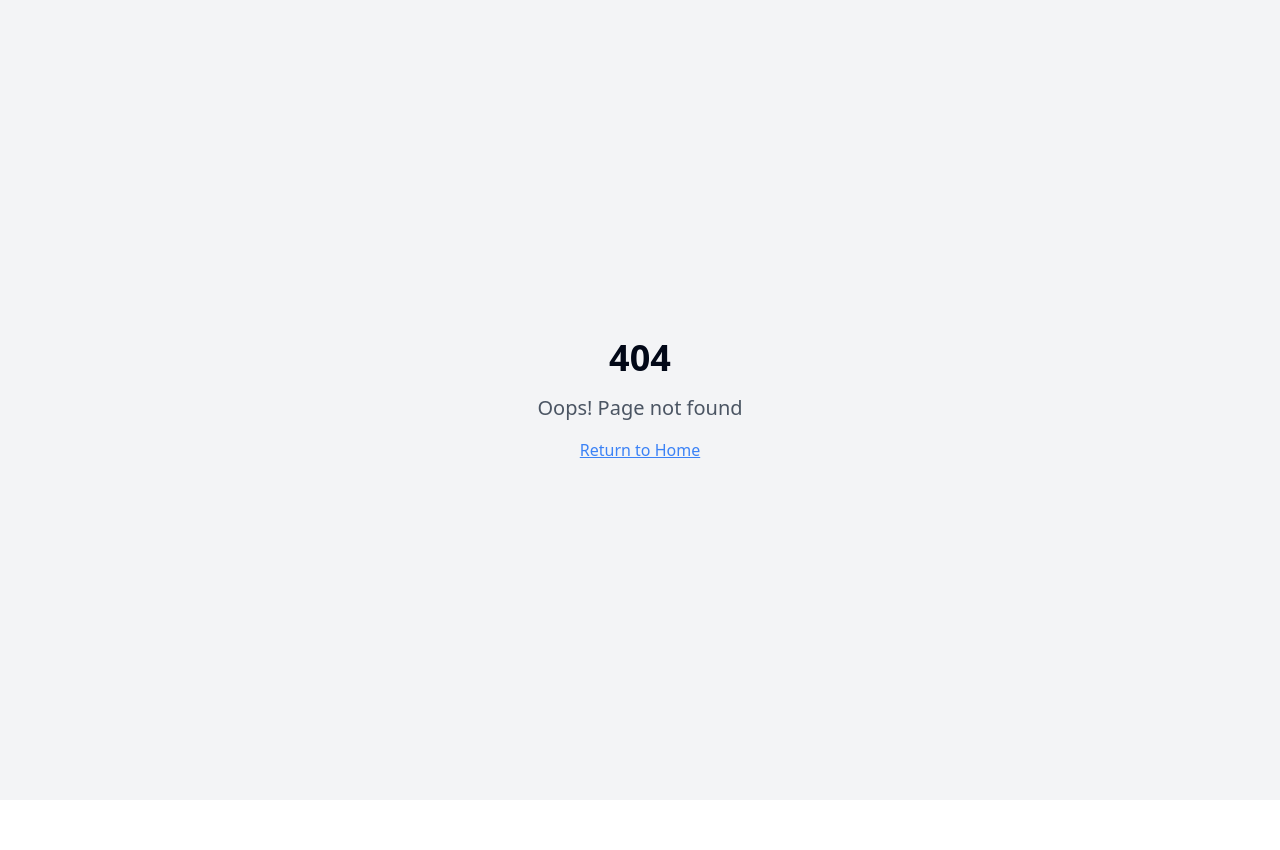
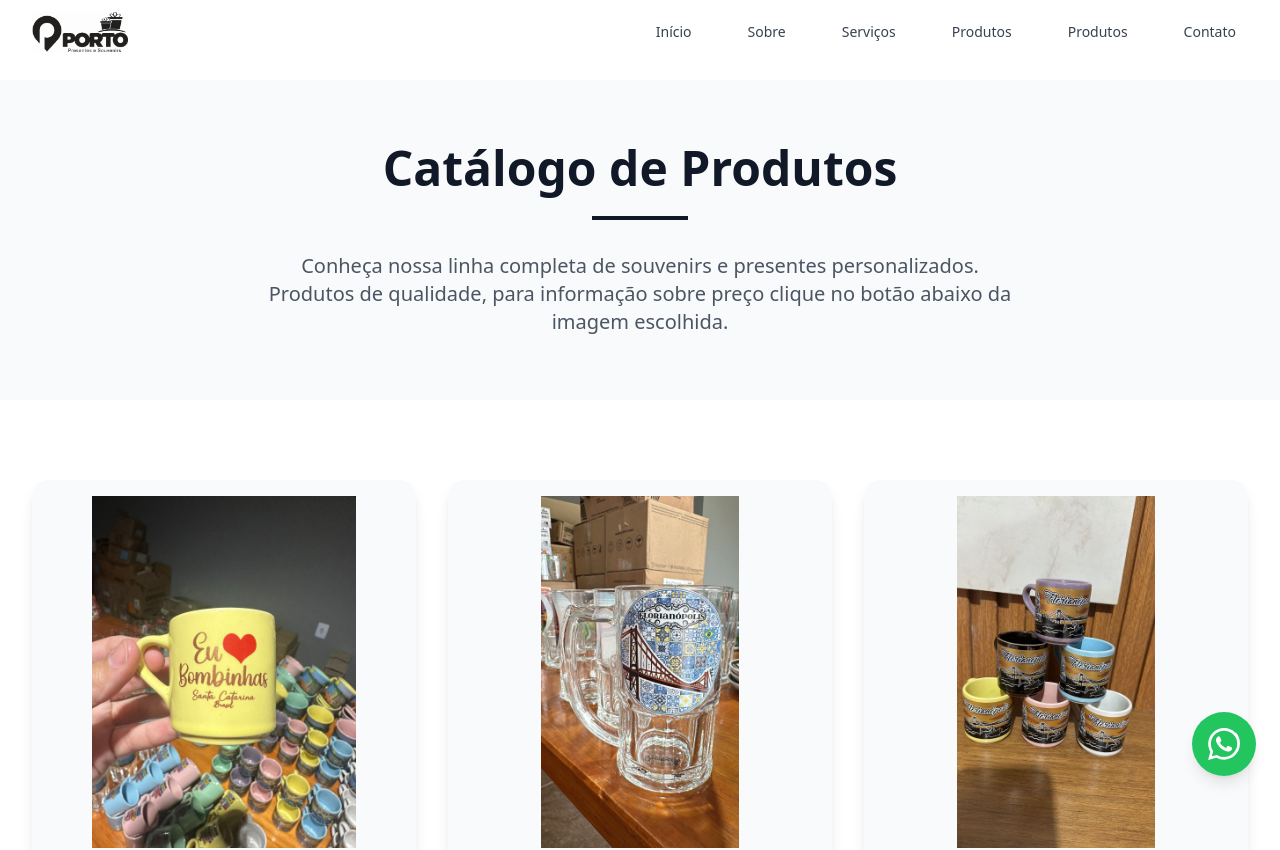
Before and after one commit to DevZipMateus/porto-presentes-website-design, a React (Vite) app: page /produtos in a window 1280 px wide. Before the commit this address had no page. Shown: the top 850 px of the page. Before the commit the page ends 800 px from the top, so only its background shows below. Built offline with nearby package versions, Linux system fonts and the light colour scheme.

Commit message:
Refactor: Rename catalog page and section
Renamed the catalog page to "Produtos" and updated the corresponding section title in the home page from "Nosso catálogo de produtos" to "Nossos produtos".

```diff
--- a/src/App.tsx
+++ b/src/App.tsx
@@ -5,7 +5,7 @@ import { TooltipProvider } from "@/components/ui/tooltip";
 import { QueryClient, QueryClientProvider } from "@tanstack/react-query";
 import { BrowserRouter, Routes, Route } from "react-router-dom";
 import Index from "./pages/Index";
-import Catalogo from "./pages/Catalogo";
+import Produtos from "./pages/Produtos";
 import NotFound from "./pages/NotFound";
 
 const queryClient = new QueryClient();
@@ -18,7 +18,7 @@ const App = () => (
       <BrowserRouter>
         <Routes>
           <Route path="/" element={<Index />} />
-          <Route path="/catalogo" element={<Catalogo />} />
+          <Route path="/produtos" element={<Produtos />} />
           {/* ADD ALL CUSTOM ROUTES ABOVE THE CATCH-ALL "*" ROUTE */}
           <Route path="*" element={<NotFound />} />
         </Routes>
--- a/src/components/Navbar.tsx
+++ b/src/components/Navbar.tsx
@@ -38,7 +38,7 @@ export const Navbar = () => {
     { name: 'Sobre', href: 'sobre', type: 'scroll' },
     { name: 'Serviços', href: 'servicos', type: 'scroll' },
     { name: 'Produtos', href: 'produtos', type: 'scroll' },
-    { name: 'Catálogo', href: '/catalogo', type: 'link' },
+    { name: 'Produtos', href: '/produtos', type: 'link' },
     { name: 'Contato', href: 'contato', type: 'scroll' },
   ];
 
--- a/src/components/ProductCarousel.tsx
+++ b/src/components/ProductCarousel.tsx
@@ -131,7 +131,7 @@ export const ProductCarousel = () => {
       <div className="max-w-7xl mx-auto px-3 sm:px-4 lg:px-8">
         <div className="text-center mb-6 sm:mb-8 lg:mb-12">
           <h2 className="text-xl sm:text-2xl md:text-3xl lg:text-4xl font-bold text-gray-900 mb-2 sm:mb-3 lg:mb-4 px-2">
-            Nosso catálogo de produtos
+            Nossos produtos
           </h2>
           <div className="w-12 sm:w-16 lg:w-20 xl:w-24 h-1 bg-gray-900 mx-auto mb-3 sm:mb-4 lg:mb-6"></div>
           <p className="text-sm sm:text-base md:text-lg lg:text-xl text-gray-600 max-w-2xl mx-auto px-2 sm:px-4">
@@ -139,6 +139,7 @@ export const ProductCarousel = () => {
           </p>
         </div>
 
+        {/* Carousel Container */}
         <div className="relative max-w-5xl mx-auto">
           {/* Carousel Container */}
           <div className="relative overflow-hidden rounded-lg sm:rounded-xl lg:rounded-2xl shadow-lg sm:shadow-xl lg:shadow-2xl">
@@ -187,7 +188,7 @@ export const ProductCarousel = () => {
         {/* CTA Button */}
         <div className="text-center mt-6 sm:mt-8 lg:mt-12 px-2 sm:px-4">
           <Link
-            to="/catalogo"
+            to="/produtos"
             className="inline-block w-full sm:w-auto bg-gray-900 text-white px-4 sm:px-6 lg:px-8 py-2.5 sm:py-3 lg:py-4 rounded-lg hover:bg-gray-800 transition-colors duration-300 font-semibold text-sm sm:text-base lg:text-lg"
           >
             Ver Catálogo Completo
```
Also changed, not shown: src/pages/Produtos.tsx (renamed from src/pages/Catalogo.tsx).
